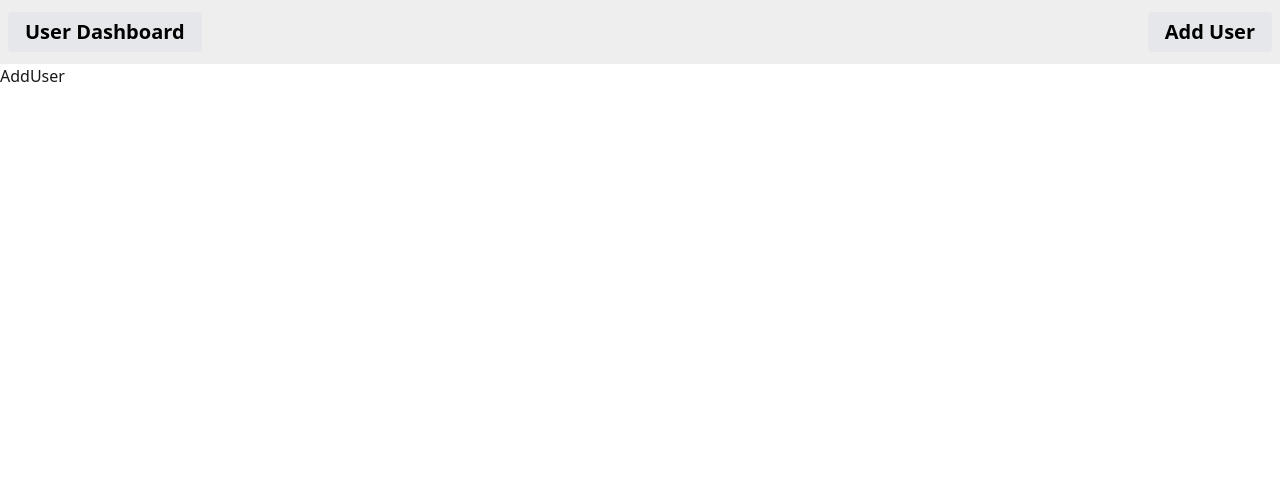
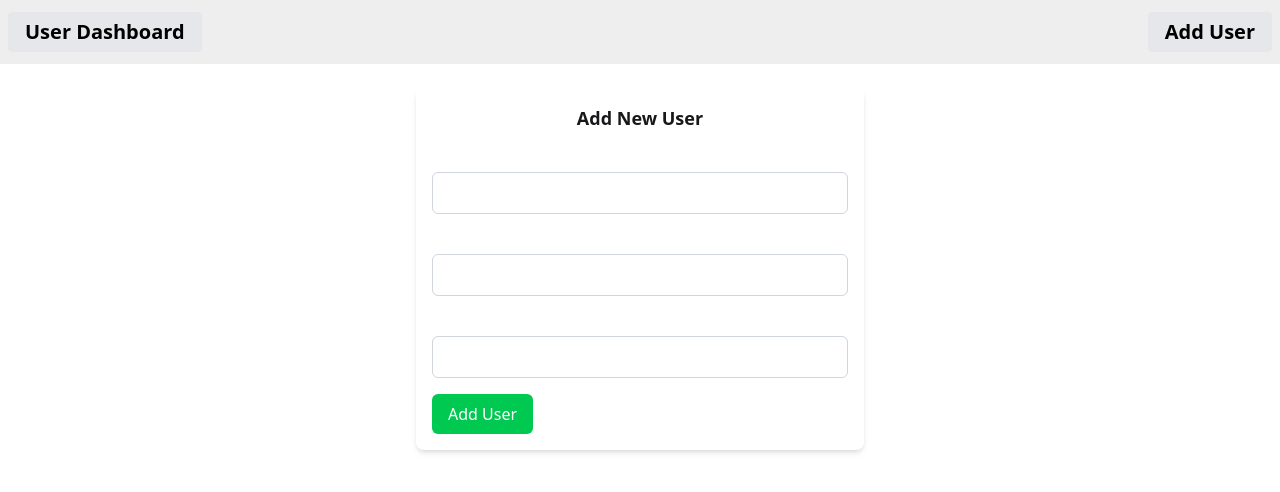
Before and after one commit to rahulpant2002/User-Dashboard, a React (Vite) app: page /add in a window 1280 px wide. Shown: the top 492 px of the page. Built offline with nearby package versions, Linux system fonts and the light colour scheme; no server answers.

Commit message:
Lifting Up of a State and Created Add User feature.

```diff
--- a/src/App.jsx
+++ b/src/App.jsx
@@ -4,17 +4,30 @@ import Body from "./components/Body";
 import Home from "./pages/Home";
 import AddUser from "./pages/AddUser";
 import EditUser from "./pages/EditUser";
+import { useEffect, useState } from "react";
+import { getUsers } from "./apis/getAPIs";
 
 function App() {
+  const [allUsers, setAllUsers] = useState();
+
+  const fetchAllUsers = async()=>{
+      const data = await getUsers();
+      setAllUsers(data);
+  }
+
+  useEffect(()=>{
+      fetchAllUsers();
+  }, []);
+
   return (
     <Router>
       <div>
-        <NavBar />
+        <NavBar/>
         <Body>
           <Routes>
-            <Route path="/" element={<Home />} />
-            <Route path="/add" element={<AddUser />} />
-            <Route path="/edit/:id" element={<EditUser />} />
+            <Route path="/" element={<Home allUsers={allUsers} setAllUsers={setAllUsers} />} />
+            <Route path="/add" element={<AddUser allUsers={allUsers} setAllUsers={setAllUsers}/>} />
+            <Route path="/edit/:id" element={<EditUser setAllUsers={setAllUsers} />} />
           </Routes>
         </Body>
       </div>
--- /dev/null
+++ b/src/apis/addAPI.jsx
@@ -0,0 +1,11 @@
+import axios from "axios";
+import { API_URL } from "../utils/constant";
+
+export const addUser = async (userData) => {
+  try {
+    const response = await axios.post(API_URL, userData);
+    return response.data;
+  } catch (err) {
+    console.error("Error adding user:", err);
+  }
+};
--- /dev/null
+++ b/src/apis/editAPI.jsx
@@ -0,0 +1,12 @@
+import axios from "axios";
+import { API_URL } from "../utils/constant";
+export const editUser = async(id, userData)=>{
+    try{
+        const response = await axios.put(`${API_URL}/${id}`, userData);
+        console.log(response);
+        return response.data;
+    }
+    catch(err){
+        console.error("Error updating user:", err);
+    }
+}
--- a/src/components/UserForm.jsx
+++ /dev/null
@@ -1,9 +0,0 @@
-import React from 'react'
-
-const UserForm = () => {
-  return (
-    <div>UserForm</div>
-  )
-}
-
-export default UserForm
--- a/src/components/UserTable.jsx
+++ b/src/components/UserTable.jsx
@@ -1,20 +1,6 @@
-import { useEffect, useState } from "react";
-import {getUsers} from "../apis/getAPIs"
+import { Link } from "react-router-dom";
 
-const UserTable = () => {
-    const [allUsers, setAllUsers] = useState();
-
-    const fetchAllUsers = async()=>{
-        const data = await getUsers();
-        setAllUsers(data);
-    }
-
-    useEffect(()=>{
-        fetchAllUsers();
-    }, []);
-
-    console.log(allUsers);
-
+const UserTable = ({allUsers, setAllUsers}) => {
     return(
         <div className="overflow-x-auto">
             <table className="table bg-gradient-to-r ">
@@ -33,18 +19,18 @@ const UserTable = () => {
                 <tbody>
 
                 {
-                    allUsers?.map(user => {
+                    allUsers?.map((user) => {
                         const {id, name, email, company} = user;
-                        const [firstName, lastName] = name.split(' ');
+                        const [firstName, lastName] = name?.split(' ');
 
                         return(
-                            <tr>
+                            <tr key={id}>
                                 <th>{id}</th>
                                 <td>{firstName}</td>
                                 <td>{lastName}</td>
                                 <td>{email}</td>
                                 <td>{company?.name}</td>
-                                <td>✏️</td>
+                                <td><Link to={`/edit/${id}`} >✏️</Link></td>
                                 <td>🗑</td>
                             </tr>
                         )
--- a/src/pages/AddUser.jsx
+++ b/src/pages/AddUser.jsx
@@ -1,9 +1,70 @@
-import React from 'react'
+import React, { useState } from "react";
+import { addUser } from "../apis/addAPI";
+import { useNavigate } from "react-router-dom";
 
-const AddUser = () => {
+const AddUser = ({allUsers, setAllUsers }) => {
+  const [name, setName] = useState("");
+  const [email, setEmail] = useState("");
+  const [department, setDepartment] = useState("");
+  const navigate = useNavigate();
+
+  const handleSubmit = async (e) => {
+    e.preventDefault();
+
+    const newUser = { name, email, company : {name : department} };
+    const addedUser = await addUser(newUser);
+    if (addedUser) {
+      setAllUsers(prevUsers => [...prevUsers, addedUser]);
+      setName("");
+      setEmail("");
+      setDepartment("");
+      navigate('/');
+    }
+  };
+
   return (
-    <div>AddUser</div>
-  )
-}
+    <div className="my-6 p-4 shadow-md rounded-lg w-[35%] mx-auto">
+      <h3 className="text-lg font-bold mb-4 text-center">Add New User</h3>
+      <form onSubmit={handleSubmit}>
+        <div className="mb-4">
+          <label className="block text-white font-bold" htmlFor="name">Name</label>
+          <input
+            id="firstName"
+            type="text"
+            value={name}
+            onChange={(e) => setName(e.target.value)}
+            className="w-full px-4 py-2 border border-gray-300 rounded-md"
+            required
+          />
+        </div>
 
-export default AddUser
+        <div className="mb-4">
+          <label className="block text-white font-bold" htmlFor="email">Email</label>
+          <input
+            id="email"
+            type="email"
+            value={email}
+            onChange={(e) => setEmail(e.target.value)}
+            className="w-full px-4 py-2 border border-gray-300 rounded-md"
+            required
+          />
+        </div>
+        <div className="mb-4">
+          <label className="block text-white font-bold" htmlFor="department">Department</label>
+          <input
+            id="department"
+            type="text"
+            value={department}
+            onChange={(e) => setDepartment(e.target.value)}
+            className="w-full px-4 py-2 border border-gray-300 rounded-md"
+          />
+        </div>
+        <button type="submit" className="bg-green-500 text-white px-4 py-2 rounded-md hover:bg-green-700 transition cursor-pointer">
+          Add User
+        </button>
+      </form>
+    </div>
+  );
+};
+
+export default AddUser;
--- a/src/pages/Home.jsx
+++ b/src/pages/Home.jsx
@@ -1,10 +1,10 @@
 import React from 'react'
 import UserTable from '../components/UserTable'
 
-const Home = () => {
+const Home = ({allUsers, setAllUsers}) => {
   return (
-    <UserTable />
+    <UserTable allUsers={allUsers} setAllUsers={setAllUsers} />
   )
 }
 
-export default Home
+export default Home;
```
Also changed, not shown: 1 other file (tests, documents, lock files or other folders).
